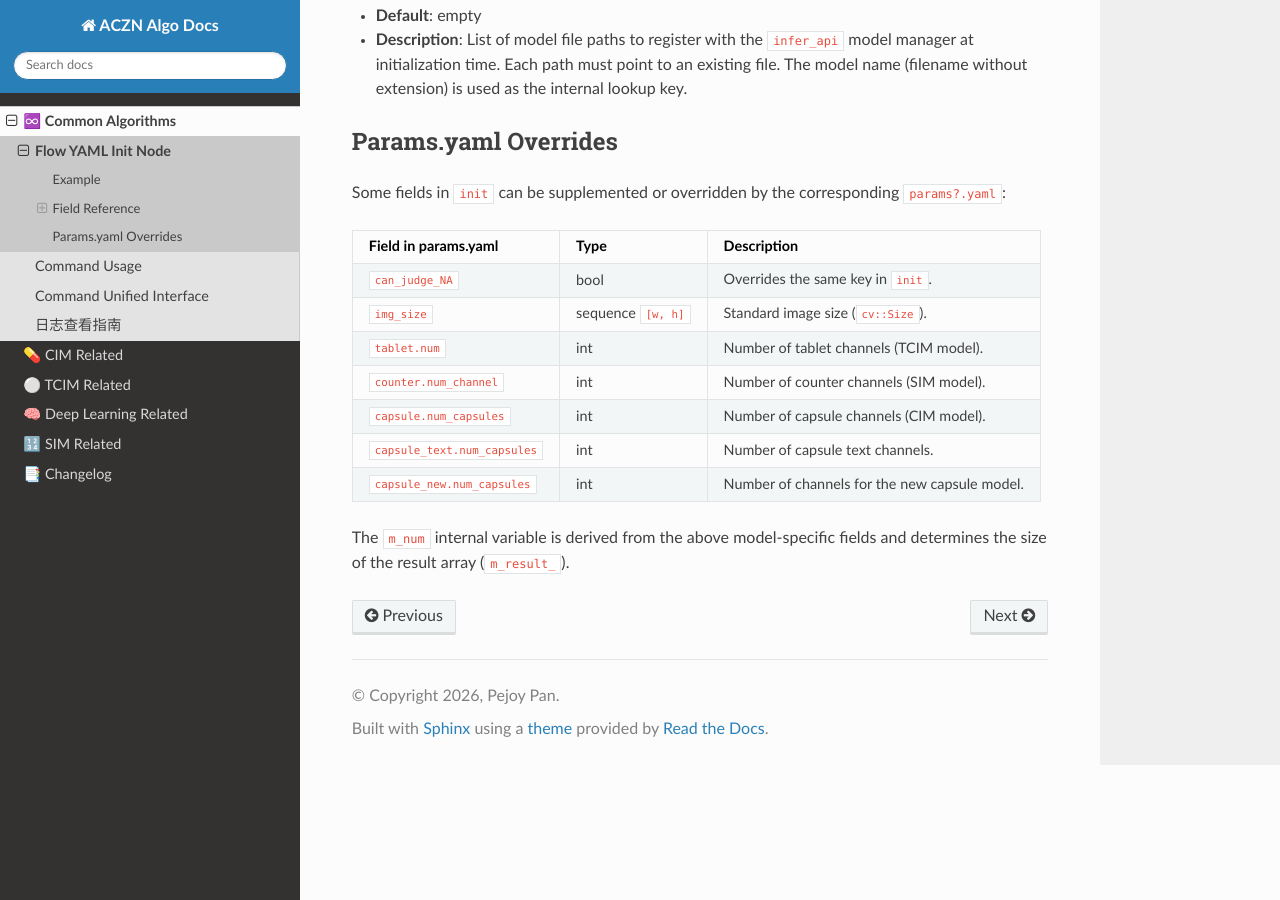
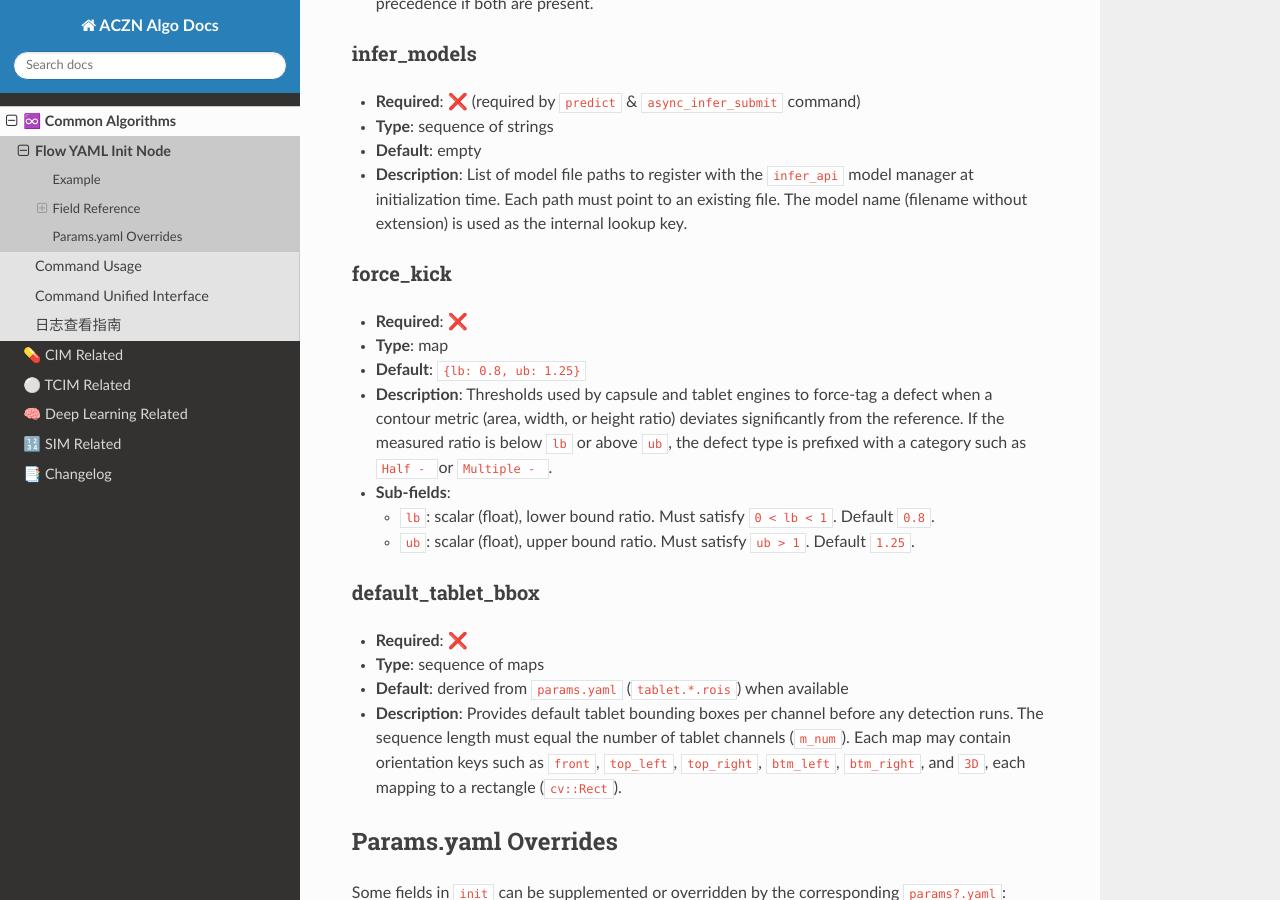
Before and after one commit to pejoypan/aczn-algo-docs, a Sphinx documentation site: the page built from docs/source/common/init-node.md, in a window 1280 px wide and 900 px high, scrolled down 3235 px. Built offline with Sphinx 7.4.7 and the Read the Docs theme 3.1.0, drawn with Linux system fonts in a browser that asks for light colours; some of the changed text lies outside the part shown.

Commit message:
update init-node.md

```diff
--- a/docs/source/common/init-node.md
+++ b/docs/source/common/init-node.md
@@ -20,6 +20,14 @@ init:
   infer_models:
     - ./models/capsule_det.onnx
     - ./models/defect_seg.onnx
+  force_kick:
+    lb: 0.8
+    ub: 1.25
+  default_tablet_bbox:
+    - top_left: [0, 0, 480, 240]
+      top_right: [480, 0, 480, 240]
+      btm_left: [0, 240, 480, 240]
+      btm_right: [480, 240, 480, 240]
 
 flow:
   commands:
@@ -105,6 +113,21 @@ flow:
 - **Default**: empty
 - **Description**: List of model file paths to register with the `infer_api` model manager at initialization time. Each path must point to an existing file. The model name (filename without extension) is used as the internal lookup key.
 
+### force_kick
+- **Required**: ❌
+- **Type**: map
+- **Default**: `{lb: 0.8, ub: 1.25}`
+- **Description**: Thresholds used by capsule and tablet engines to force-tag a defect when a contour metric (area, width, or height ratio) deviates significantly from the reference. If the measured ratio is below `lb` or above `ub`, the defect type is prefixed with a category such as `Half - ` or `Multiple - `.
+- **Sub-fields**:
+  - `lb`: scalar (float), lower bound ratio. Must satisfy `0 < lb < 1`. Default `0.8`.
+  - `ub`: scalar (float), upper bound ratio. Must satisfy `ub > 1`. Default `1.25`.
+
+### default_tablet_bbox
+- **Required**: ❌
+- **Type**: sequence of maps
+- **Default**: derived from `params.yaml` (`tablet.*.rois`) when available
+- **Description**: Provides default tablet bounding boxes per channel before any detection runs. The sequence length must equal the number of tablet channels (`m_num`). Each map may contain orientation keys such as `front`, `top_left`, `top_right`, `btm_left`, `btm_right`, and `3D`, each mapping to a rectangle (`cv::Rect`).
+
 ## Params.yaml Overrides
 
 Some fields in `init` can be supplemented or overridden by the corresponding `params?.yaml`:
```
